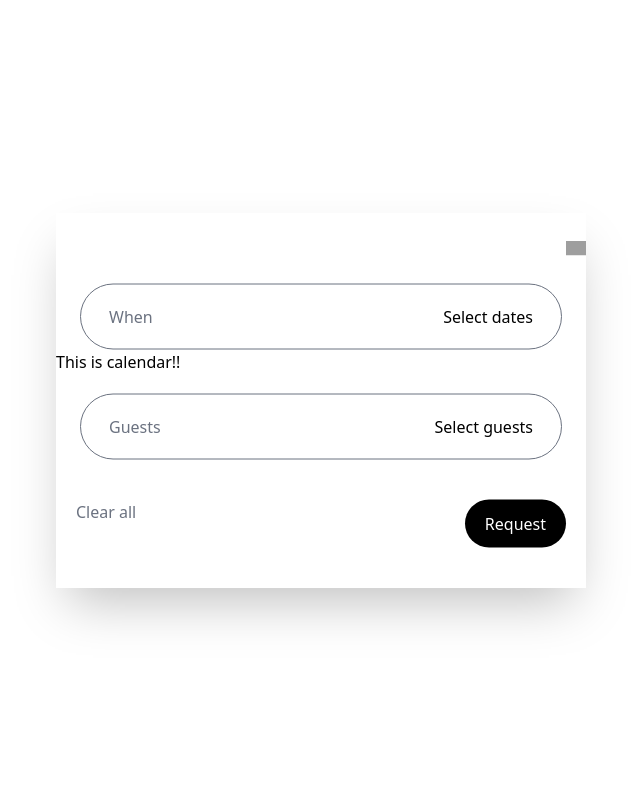
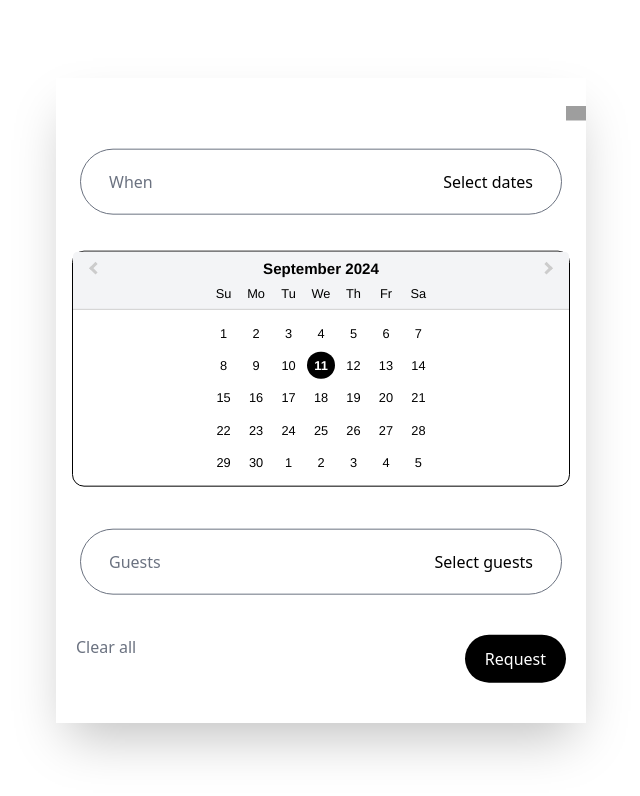
Before and after one commit to vaxojaniashvili/Aliance-calendar, a Next.js app: page / in a window 1280 px wide. Both pictures are taken after a click on the button "Select dates". Shown: the top 796 px of the page, without its empty margins (319-959 px from the left). Built offline with nearby package versions, Linux system fonts and the light colour scheme; grey boxes are pictures that could not be loaded.

Commit message:
small-changes

```diff
--- a/src/app/globals.css
+++ b/src/app/globals.css
@@ -2,6 +2,8 @@
 @tailwind components;
 @tailwind utilities;
 
+@import 'react-date-range/dist/styles.css';
+@import 'react-date-range/dist/theme/default.css';
 * {
   margin: 0;
   padding: 0;
--- a/src/app/pages/calendar/page.tsx
+++ b/src/app/pages/calendar/page.tsx
@@ -1,13 +1,58 @@
 "use client";
+
 import Button from "@/app/components/_molecules/Button/Button";
 import Image from "next/image";
-import { useState } from "react";
+import { useState, useEffect } from "react";
+import DatePicker from "react-datepicker";
+import "react-datepicker/dist/react-datepicker.css";
+import { format } from "date-fns";
 
-const CalendarPage = () => {
-  const [calendarPopUp, setCalendarPopUp] = useState(false);
-  const [guest, setGuest] = useState(false);
+const CalendarPage: React.FC = () => {
+  const [calendarPopUp, setCalendarPopUp] = useState<boolean>(false);
+  const [startDate, setStartDate] = useState<Date | null>(null);
+  const [endDate, setEndDate] = useState<Date | null>(null);
+  const [guest, setGuest] = useState<boolean>(false);
+
+  useEffect(() => {
+    const datePickerStyles = document.createElement("style");
+    datePickerStyles.innerHTML = `
+      .react-datepicker {
+        width: 100%;
+        border-radius: 12px;
+        border: 1px solid black;
+      }
+      .react-datepicker__month-container {
+        width: 100%;
+      }
+      .react-datepicker__header {
+        background-color: #f3f4f6;
+      }
+      .react-datepicker__day--selected {
+        background-color: black;
+        color: white;
+        border-radius: 100%;
+      }
+      .react-datepicker__day--keyboard-selected {
+        background-color: black;
+        color: white;
+        border-radius: 100%;
+      }
+    `;
+    document.head.appendChild(datePickerStyles);
+  }, []);
+
+  const getFormattedDateRange = (start: Date | null, end: Date | null): string => {
+    if (start && end) {
+      const startFormatted = format(start, "dd");
+      const endFormatted = format(end, "dd");
+      const monthFormatted = format(start, "MMM");
+      return `${monthFormatted} ${startFormatted}-${endFormatted}`;
+    }
+    return "Select dates";
+  };
+
   return (
-    <div className="absolute top-1/2 left-1/2 transform -translate-x-1/2 -translate-y-1/2 w-[530px] shadow-2xl">
+    <div className="absolute top-1/2 left-1/2 transform -translate-x-1/2 -translate-y-1/2 w-full max-w-[530px] shadow-2xl">
       <div className="flex justify-end py-7">
         <Image
           height={20}
@@ -20,25 +65,36 @@ const CalendarPage = () => {
         <p className="text-gray-500">When</p>
         <Button
           className="cursor-pointer"
-          onClick={() => {
-            setCalendarPopUp(!calendarPopUp);
-          }}
+          onClick={() => setCalendarPopUp(!calendarPopUp)}
         >
-          Select dates
+          {getFormattedDateRange(startDate, endDate)}
         </Button>
       </div>
+
       {calendarPopUp && (
-        <div>
-          <h1>This is calendar!!</h1>
+        <div className="mt-5 p-4 bg-white rounded-lg  w-full">
+          <DatePicker
+            selected={startDate}
+            onChange={(dates: [Date | null, Date | null]) => {
+              const [start, end] = dates;
+              setStartDate(start);
+              setEndDate(end);
+            }}
+            startDate={startDate}
+            endDate={endDate}
+            selectsRange
+            inline
+            calendarClassName="react-datepicker"
+            dateFormat="MMM dd"
+          />
         </div>
       )}
+
       <div className="flex justify-between border-gray-500 border rounded-full mx-6 px-7 py-5 mt-5">
         <p className="text-gray-500">Guests</p>
         <Button
           className="cursor-pointer"
-          onClick={() => {
-            setGuest(!guest);
-          }}
+          onClick={() => setGuest(!guest)}
         >
           Select guests
         </Button>
@@ -48,6 +104,7 @@ const CalendarPage = () => {
           <h1>This is guest page</h1>
         </div>
       )}
+
       <div className="flex justify-between mx-5 py-10">
         <p className="text-gray-500">Clear all</p>
         <Button
```
Also changed, not shown: package.json (+10 -6 lines), 1 other file (tests, documents, lock files or other folders).
